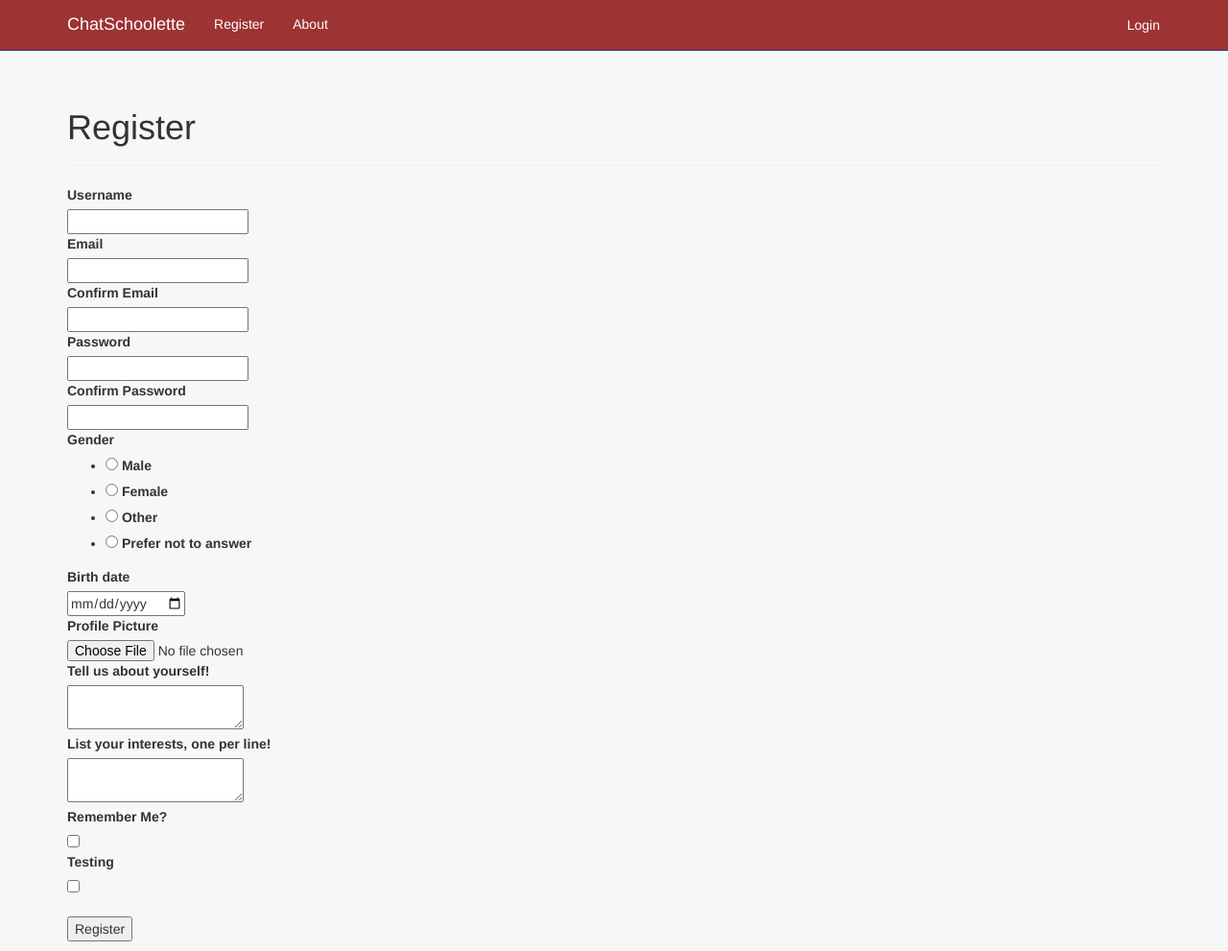
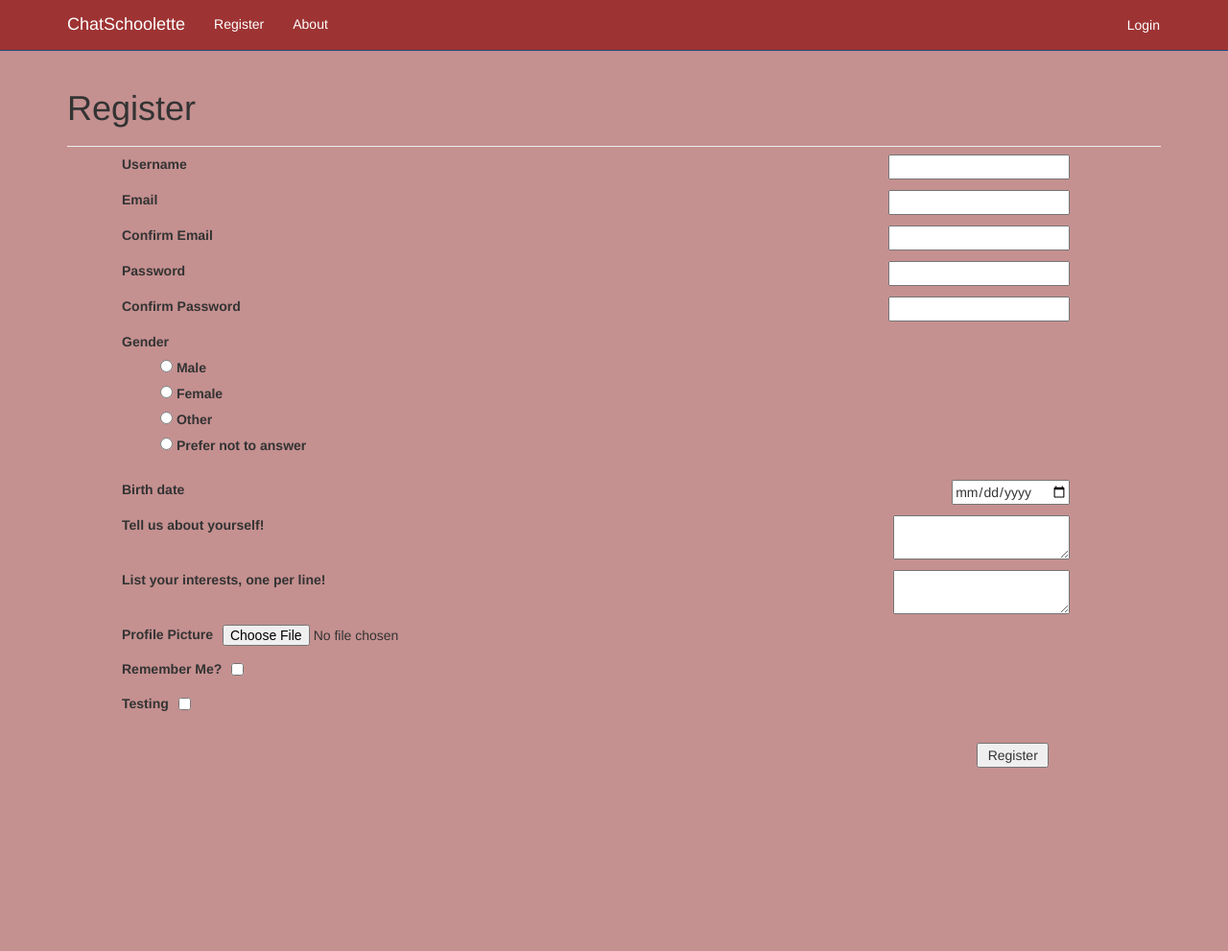
Before and after one commit to gorel/chatschoolette, a Flask app: page /auth/register/ in a window 1280 px wide. Shown: the whole page at 96% size. After the commit the page ends 800 px from the top, so only its background shows below. Run offline with Flask 2, Linux system fonts and the light colour scheme; some libraries are stand-ins or nearby versions.

Commit message:
modified html files and style

```diff
--- a/chatschoolette/static/css/style.css
+++ b/chatschoolette/static/css/style.css
@@ -1,3 +1,90 @@
+/*changes color of background to light red*/
 body {
   background: #f7f7f7;
 }
+
+/* remove bullets from ul */
+ul {
+	list-style-type: none;
+}
+
+/* little neater space in descript list */
+dt {
+	padding-top: 5px;
+	padding-right: 5px;
+}
+
+
+/*makes button width a min*/
+input[type="submit"] {
+    min-width: 75px;
+}
+
+input[type="text"],
+input[type="password"],
+input[type="date"],
+textarea
+{
+	float: right;
+	margin-right: 10%;
+}
+
+/*changes hover of buttons*/
+input[type="checkbox"]:hover,
+input[type="radio"]:hover,
+input[type="file"]:hover
+{
+	cursor:pointer;
+}
+
+/*changes space around border*/
+.page-header {
+	margin: 0 auto;
+}
+
+/*changes color of top nav bar*/
+.navbar-default .navbar-brand:hover,
+.navbar-default .navbar-brand:focus {
+	color: #aaa;
+}
+
+/*changes color of backgground*/
+body {
+	background: #C59090;
+}
+
+/*fixes menu spacing when minimizing browser or use in phone*/
+@media(max-width: 768px){
+	.navbar-default .navbar-nav>li>a {
+		text-align: left;
+	}
+}
+
+/*fixes all labels*/
+label {
+	float:left;
+	padding-right: 10px;
+}
+
+/*excludes radiobuttons for floats*/
+label[for*=gender] {
+	float: none;
+}
+
+/*changes margins on all rows*/
+.row {
+	margin-left: 5%;
+	padding: 3px 0px 3px 0px;
+}
+
+/*changes colors of errors*/
+.errors {
+	color: #9f6000;
+}
+
+/*fix alignment of submit*/
+input[type=submit] {
+	float: right;
+    margin-right: 12%;
+}
+}
--- a/chatschoolette/templates/auth/register.html
+++ b/chatschoolette/templates/auth/register.html
@@ -9,20 +9,48 @@
     <form method="POST" action="/auth/register/" enctype="multipart/form-data">
         {{ form.hidden_tag() }}
         <dl>
+	<div class='row register'>
             {{ render_field(form.username) }}
+	</div>
+	<div class='row register'>
             {{ render_field(form.email) }}
+	</div>
+	<div class='row register'>
             {{ render_field(form.confirm_email) }}
+	</div>
+	<div class='row register'>
             {{ render_field(form.password) }}
+	</div>
+	<div class='row register'>
             {{ render_field(form.confirm_password) }}
+	</div>
+	<div class='row register'>
             {{ render_field(form.gender) }}
+	</div>
+	<div class='row register'>
             {{ render_field(form.birthdate) }}
+	</div>
+	<div class='row register'>
+            {{ render_field(form.profile_description) }}
+	</div>
+	<div class='row register'>
+            {{ render_field(form.interests_text) }}
+	</div>
+	<div class='row register'>
             {{ render_field(form.profile_picture) }}
-            {{ render_field(form.profile_description) }}
-            {{ render_field(form.interests_text) }}
+	</div>
+	<div class='row register'>
             {{ render_field(form.remember) }}
+	</div>
+	<div class='row register'>
             {{ render_field(form.recaptcha) }}
+	</div>
         </dl>
-        <p><input type="submit" value="Register"></p>
+	<div class='row'>
+        <p>
+			<input type="submit" value="Register"/>
+		</p>
+	</div>
     </form>
 
 {% endblock %}
```
Also changed, not shown: chatschoolette/templates/auth/login.html (+18 -3 lines).
